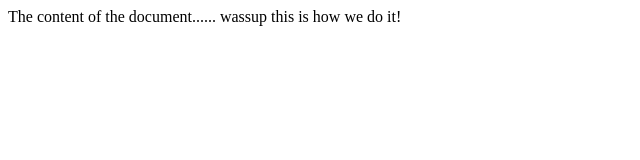
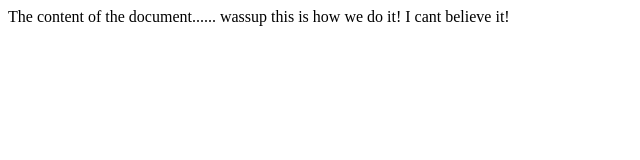
Before and after one commit to GKarelitz/Fishing-Hire, a plain HTML site: page Index.html in a window 1280 px wide. Shown: the whole page, without its empty margins (0-640 px from the left). Drawn offline with Linux system fonts and the light colour scheme.

Commit message:
I cant believe it

```diff
--- a/Index.html
+++ b/Index.html
@@ -5,6 +5,7 @@
 
 <body>
 The content of the document...... wassup this is how we do it!
+I cant believe it!
 </body>
 
 </html>
```
